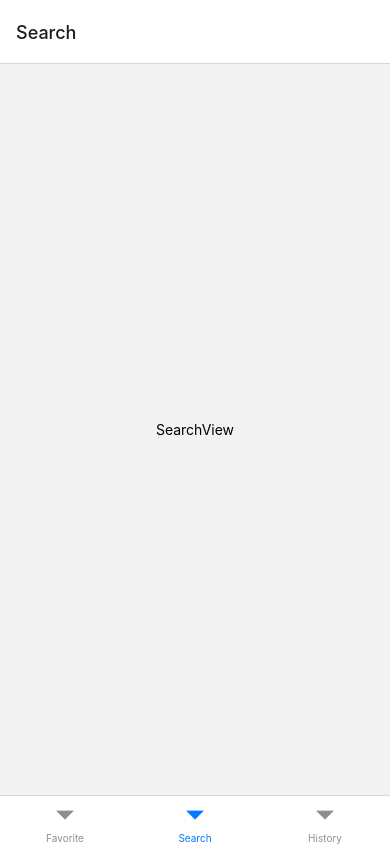
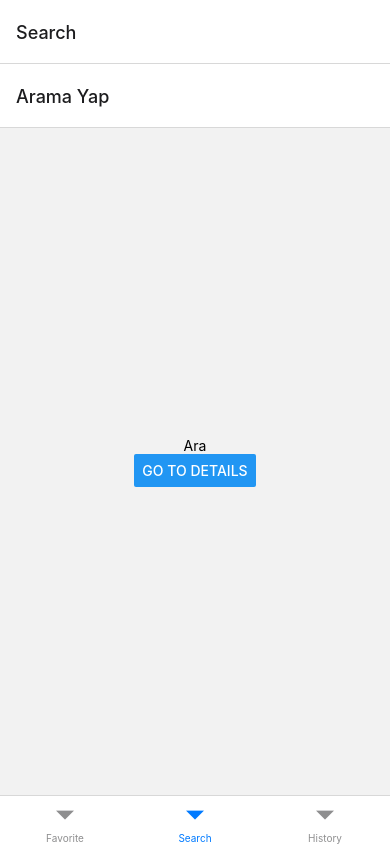
Before and after one commit to aslantasezgin/tdk-sozluk, a React Native app: screen /Search in a window 390 px wide. Built offline with nearby package versions, Linux system fonts and the light colour scheme.

Commit message:
detail page added

```diff
--- a/src/App.js
+++ b/src/App.js
@@ -5,6 +5,7 @@ import { createBottomTabNavigator } from '@react-navigation/bottom-tabs';
 import SearchView from "./views/search";
 import FavoriteView from "./views/favorite";
 import HistoryView from "./views/history";
+import SearchStack from "./views/search";
 
 
 
@@ -25,7 +26,7 @@ const App = () => {
         <NavigationContainer>
       <Tab.Navigator>
         <Tab.Screen name="Favorite" component={FavoriteView} />
-        <Tab.Screen name="Search" component={SearchView} />
+        <Tab.Screen name="Search" component={SearchStack} />
         <Tab.Screen name="History" component={HistoryView} />
 
       </Tab.Navigator>
--- a/src/views/search.js
+++ b/src/views/search.js
@@ -1,13 +1,32 @@
 
 import React from "react"
-import {View, Text} from "react-native"
+import {View, Text, Button} from "react-native"
+import { createNativeStackNavigator } from '@react-navigation/native-stack';
+import DetailView from "./detail";
 
-function SearchView() {
+const HomeStack = createNativeStackNavigator();
+
+
+function SearchView({navigation}) {
     return (
       <View style={{ flex: 1, justifyContent: 'center', alignItems: 'center' }}>
-        <Text>SearchView</Text>
+        <Text>Ara</Text>
+        <Button
+        title="Go to Details"
+        onPress={() => navigation.navigate('Detail')}
+      />
       </View>
     );
   }
 
-  export default SearchView
+
+  function SearchStack() {
+    return (
+        <HomeStack.Navigator>
+          <HomeStack.Screen name="Arama Yap" component={SearchView} />
+          <HomeStack.Screen name="Detail" component={DetailView} />
+        </HomeStack.Navigator>
+      );
+  }
+
+  export default SearchStack
```
